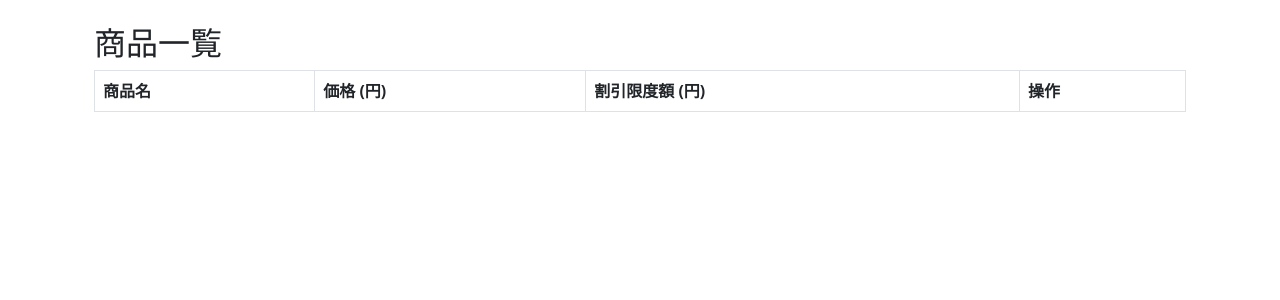
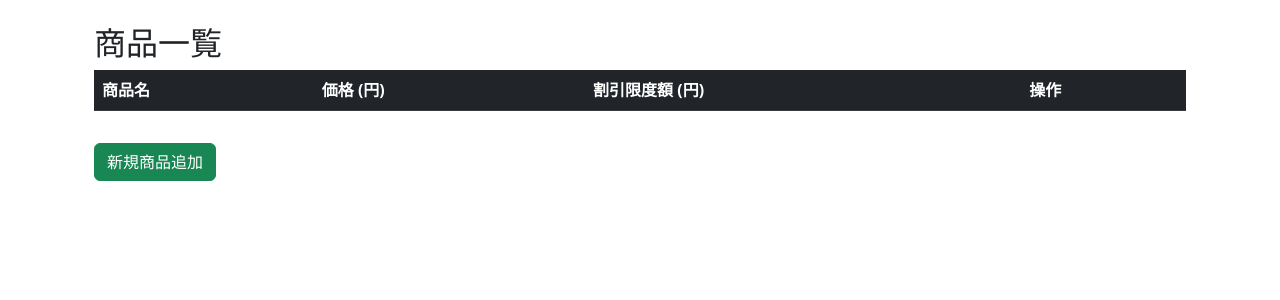
Before and after one commit to sk04237/customer_managementsystem, a Flask app: page /products in a window 1280 px wide. Shown: the part 56-356 px from the top of the page. Run offline with Flask 3, Linux system fonts and the light colour scheme; data that the repository does not hold is empty.

Commit message:
Update view_products.html

```diff
--- a/app/templates/view_products.html
+++ b/app/templates/view_products.html
@@ -3,8 +3,9 @@
 {% block content %}
 <div class="container">
     <h2 class="mt-4">商品一覧</h2>
-    <table class="table table-bordered">
-        <thead>
+    <div class="table-responsive">
+        <table class="table table-hover">
+            <thead class="table-dark">
                 <tr>
                     <th>商品名</th>
                     <th>価格 (円)</th>
@@ -19,18 +20,16 @@
                     <td>{{ product.price }}</td>
                     <td>{{ product.discount_limit }}</td>
                     <td>
-                    {% if product.id %}
                         <a href="{{ url_for('main.edit_product', product_id=product.id) }}" class="btn btn-warning btn-sm">編集</a>
                         <form method="POST" action="{{ url_for('main.delete_product', product_id=product.id) }}" style="display:inline;">
                             <button type="submit" class="btn btn-danger btn-sm" onclick="return confirm('本当に削除しますか？');">削除</button>
                         </form>
-                    {% else %}
-                    <span class="text-danger">エラー: IDなし</span>
-                    {% endif %}
                     </td>
                 </tr>
                 {% endfor %}
             </tbody>
         </table>
     </div>
+    <a href="{{ url_for('main.add_product') }}" class="btn btn-success mt-3">新規商品追加</a>
+</div>
 {% endblock %}
```
Lines whose indentation alone changed are shown as unchanged.
